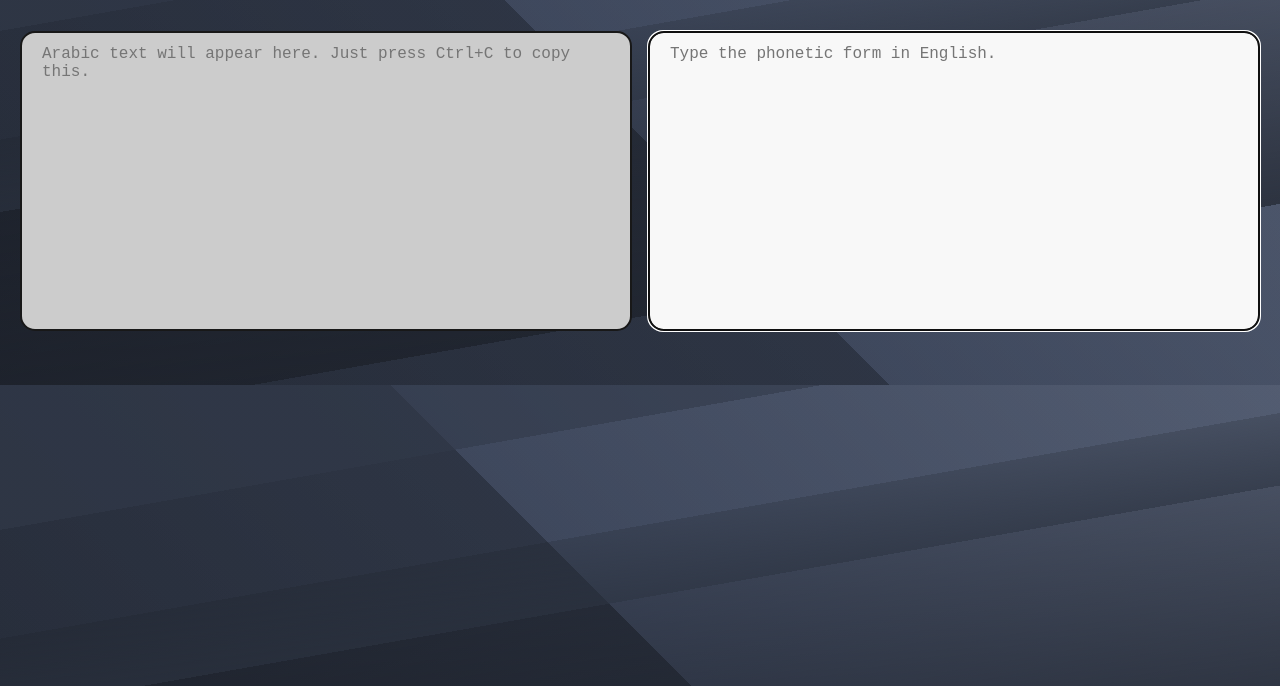
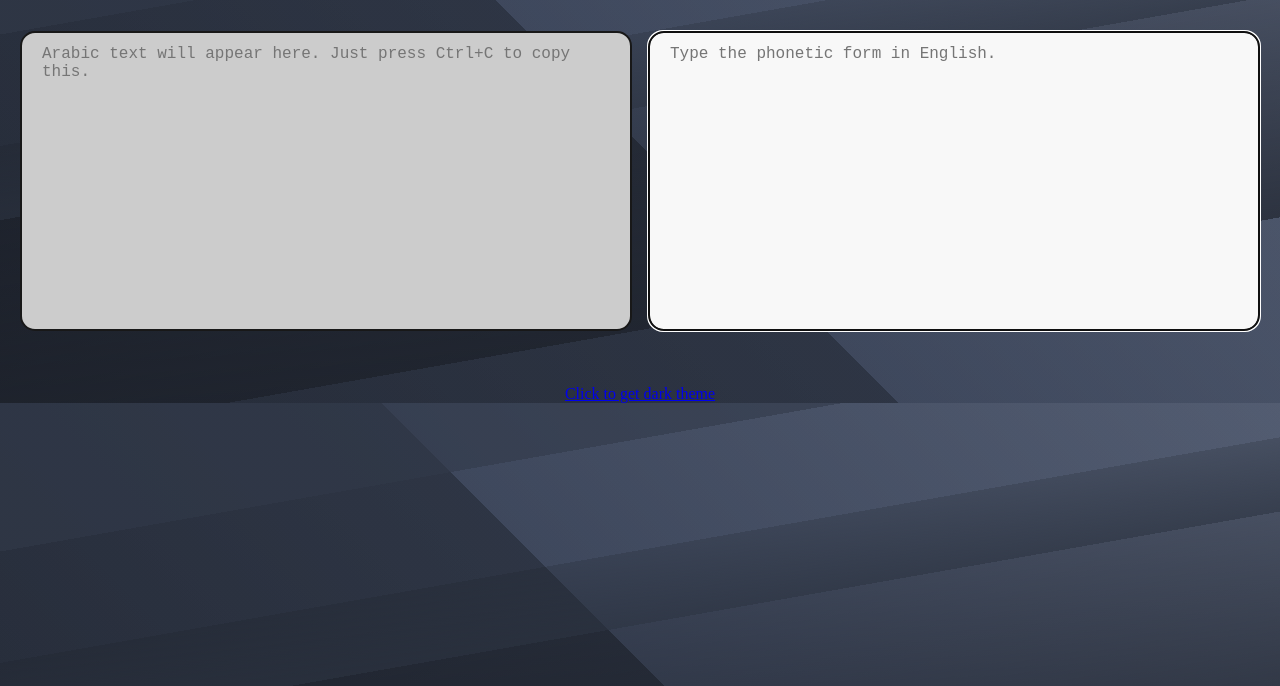
Before and after one commit to WriteArabic/WriteArabic.github.io, a plain HTML site: page index.html in a window 1280 px wide. Shown: the part 114-800 px from the top of the page. Drawn offline with Linux system fonts and the light colour scheme.

Commit message:
footer added

```diff
--- a/index.html
+++ b/index.html
@@ -13,4 +13,5 @@
         <textarea id="input_text" autofocus="autofocus" placeholder="Type the phonetic form in English." spellcheck="false" autocapitalize="None"></textarea>
         </div>
         <br><br><br>
+        <footer><a href="./dark">Click to get dark theme</a></footer>
 </body>
```
Also changed, not shown: dark.html (+1 -0 lines).
